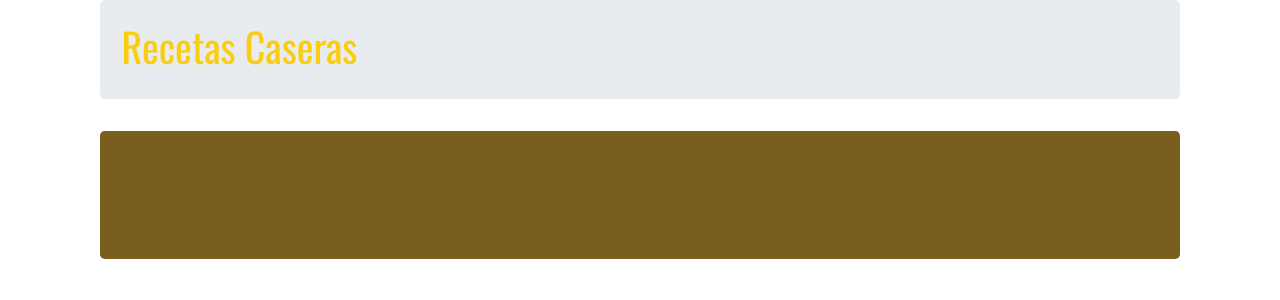
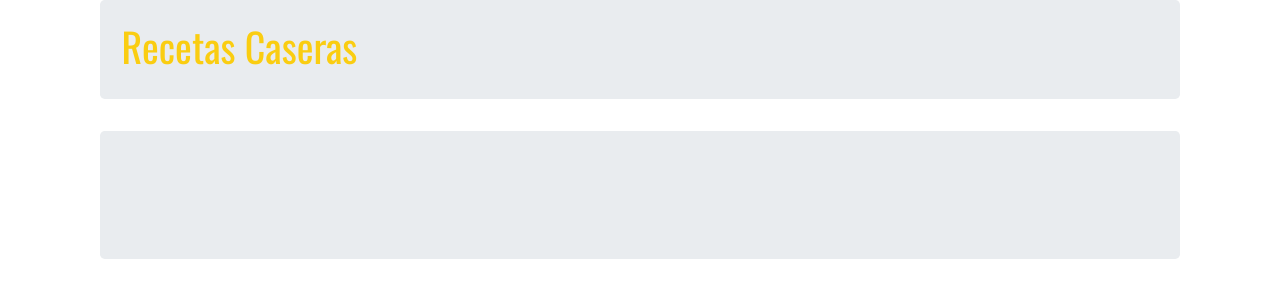
Before and after one commit to nicolvzz/Vegan, a Django app: page /post/1/ in a window 1280 px wide. Shown: the part 96-396 px from the top of the page. Run offline with Django 3.2, Linux system fonts and the light colour scheme; data that the repository does not hold is empty; some libraries are stand-ins or nearby versions.

Commit message:
cambiando color

```diff
--- a/vegan/templates/vegan/detalle_post.html
+++ b/vegan/templates/vegan/detalle_post.html
@@ -1,7 +1,7 @@
 {% extends 'vegan/base.html' %}
 {% block content %}
 <div class="container">
-    <div class="jumbotron" style="background-color: #795E1D; margin-top: 20px;">
+    <div class="jumbotron" style=" margin-top: 20px;">
         <a class="btn btn-default" href="{% url 'editar_post' pk=post.pk %}"><span class="fas fa-edit" style="color: #FACD11;"></span></a>
         <a class="btn btn-default" href="{% url 'eliminar_post' pk=post.pk %}"><span class="fas fa-trash-alt" style="color: #FACD11;"></span></a>
 
--- a/vegan/templates/vegan/post_lista.html
+++ b/vegan/templates/vegan/post_lista.html
@@ -13,7 +13,7 @@
       </div>
 <div class="container">
 
-    <div class="jumbotron" style="margin-top: 20px; background-color: #795E1D;">
+    <div class="jumbotron" style="margin-top: 20px; ">
             {% for post in posts %}
 
             <div class="post">
```
